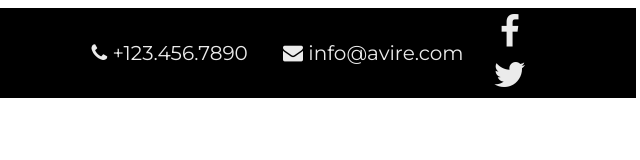
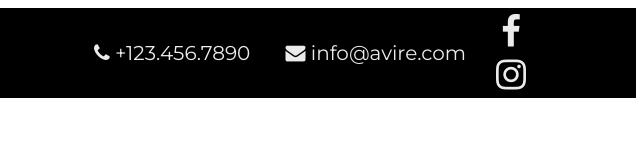
Before and after one commit to augusto041cwb/mpm, a plain HTML site: page index.html in a window 1280 px wide. Shown: the full height of the page, 636-1276 px from the left. Drawn offline with Linux system fonts and the light colour scheme.

Commit message:
Update index.html

```diff
--- a/index.html
+++ b/index.html
@@ -28,7 +28,7 @@
     </div>
     <div class="top-bar__social">
       <a href="#"><i class="fa fa-facebook" aria-hidden="true"></i></a>
-      <a href="#"><i class="fa fa-twitter" aria-hidden="true"></i></a>
+      <a href="#"><i class="fa fa-instagram" aria-hidden="true"></i></a>
     </div>
     <nav class="top-bar__nav collapsed" id="top-bar__nav">
       <ul class="top-bar__nav-list ">
```
